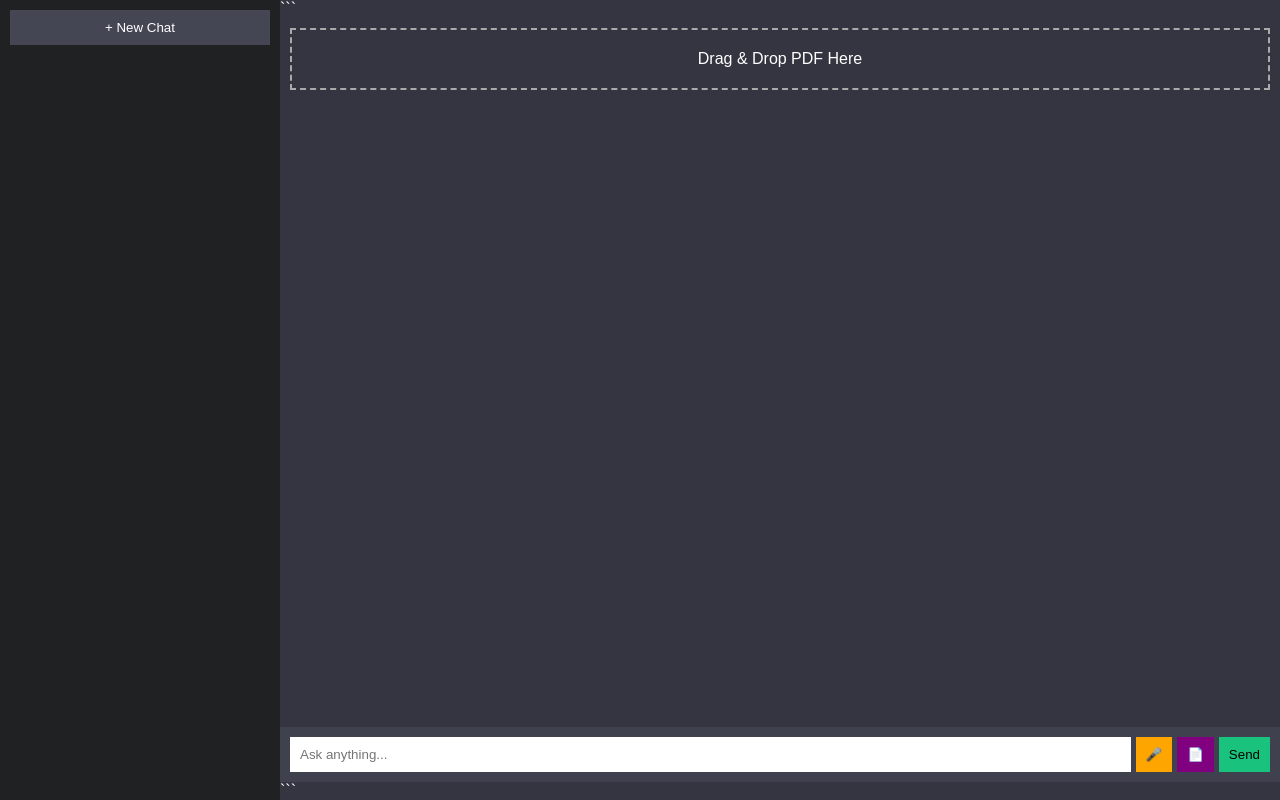
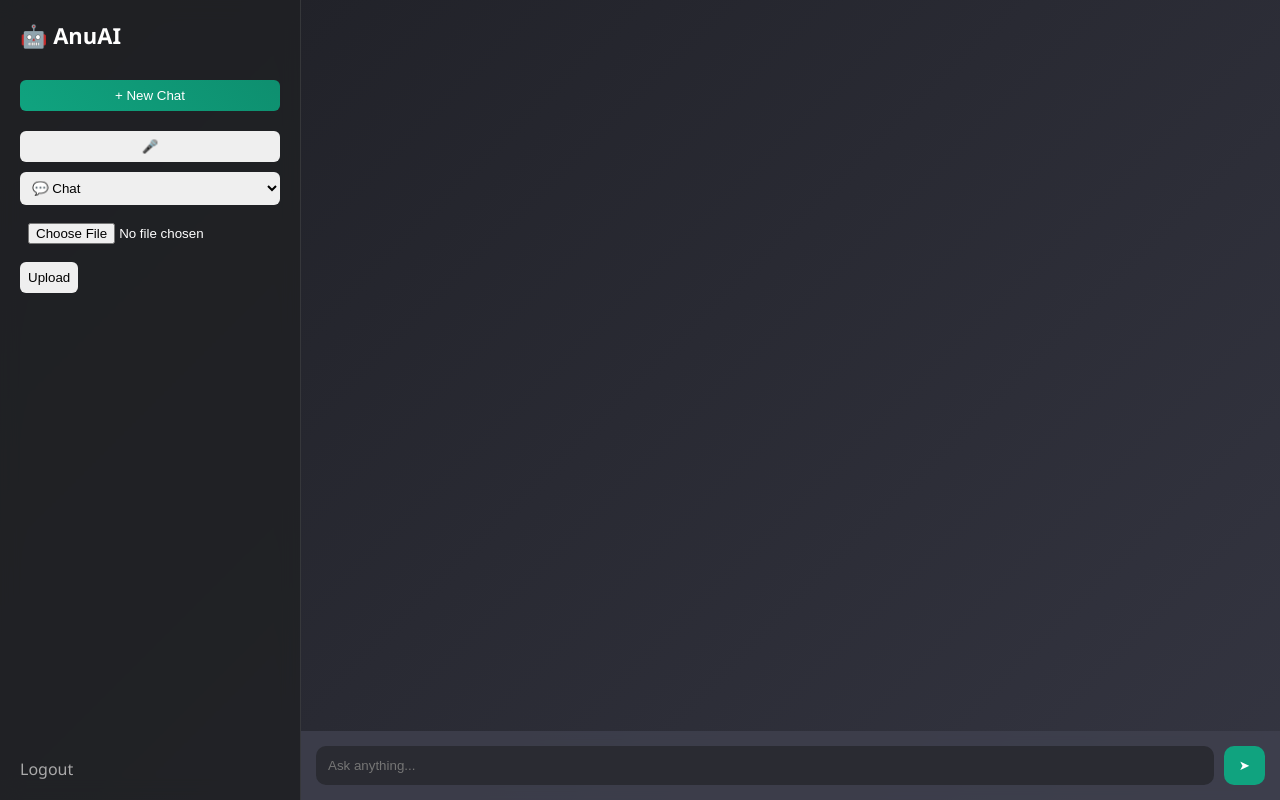
Before and after one commit to anuragotpl/anusmartstudy, a Flask app: page / in a window 1280 px wide. Run offline with Flask 3, Linux system fonts and the light colour scheme; a user stored in the database is signed in.

Commit message:
Update index.html

````diff
--- a/templates/index.html
+++ b/templates/index.html
@@ -1,259 +1,53 @@
 <!DOCTYPE html>
 
-<html lang="en">
+<html>
 <head>
-<meta charset="UTF-8">
-<title>Anu AI Pro</title>
-<meta name="viewport" content="width=device-width, initial-scale=1.0">
-
-<style>
-body {
-    margin: 0;
-    font-family: Arial;
-    display: flex;
-    height: 100vh;
-    background: #343541;
-    color: white;
-}
-
-/* Sidebar */
-.sidebar {
-    width: 260px;
-    background: #202123;
-    padding: 10px;
-    overflow-y: auto;
-}
-
-.sidebar button {
-    width: 100%;
-    padding: 10px;
-    margin-bottom: 10px;
-    background: #444654;
-    border: none;
-    color: white;
-    cursor: pointer;
-}
-
-/* Chat */
-.chat-container {
-    flex: 1;
-    display: flex;
-    flex-direction: column;
-}
-
-.chat-box {
-    flex: 1;
-    padding: 20px;
-    overflow-y: auto;
-}
-
-/* Messages */
-.message {
-    padding: 10px;
-    margin: 10px;
-    border-radius: 10px;
-    max-width: 70%;
-    animation: fadeIn 0.3s ease;
-}
-
-.user {
-    background: #0b93f6;
-    margin-left: auto;
-}
-
-.bot {
-    background: #444654;
-}
-
-/* Input */
-.input-box {
-    display: flex;
-    padding: 10px;
-    background: #40414f;
-    gap: 5px;
-}
-
-input {
-    flex: 1;
-    padding: 10px;
-    border: none;
-    outline: none;
-}
-
-button {
-    padding: 10px;
-    border: none;
-    cursor: pointer;
-}
-
-.send { background: #19c37d; }
-.voice { background: orange; }
-.upload { background: purple; }
-
-/* Drag Drop */
-.drop-area {
-    border: 2px dashed #aaa;
-    padding: 20px;
-    text-align: center;
-    margin: 10px;
-}
-
-/* Animation */
-@keyframes fadeIn {
-    from {opacity: 0; transform: translateY(10px);}
-    to {opacity: 1;}
-}
-</style>
-
+    <title>AnuAI Pro</title>
+    <link rel="stylesheet" href="/static/style.css">
 </head>
-
 <body>
 
+<div class="app">
+
+
+<!-- Sidebar -->
 <div class="sidebar">
-    <button onclick="newChat()">+ New Chat</button>
-    <div id="history"></div>
+    <div class="logo">🤖 AnuAI</div>
+
+    <button class="new-chat" onclick="newChat()">+ New Chat</button>
+<button id="micBtn">🎤</button>
+    <select id="mode">
+        <option value="normal">💬 Chat</option>
+        <option value="rag">📄 PDF</option>
+        <option value="image">🎨 Image</option>
+    </select>
+
+    <form action="/upload" method="POST" enctype="multipart/form-data">
+        <input type="file" name="file">
+        <button type="submit">Upload</button>
+    </form>
+
+    <div class="bottom">
+        <a href="/logout">Logout</a>
+    </div>
 </div>
 
-<div class="chat-container">
+<!-- Chat -->
+<div class="chat">
 
-```
-<div class="drop-area" id="drop">
-    Drag & Drop PDF Here
-</div>
+    <div id="chat-box" class="chat-box"></div>
 
-<div class="chat-box" id="chat"></div>
-
-<div class="input-box">
-    <input type="text" id="msg" placeholder="Ask anything...">
-    <button class="voice" onclick="startVoice()">🎤</button>
-    <button class="upload" onclick="uploadPDF()">📄</button>
-    <button class="send" onclick="sendMessage()">Send</button>
-</div>
-```
+    <div class="input-box">
+        <input id="msg" placeholder="Ask anything..." onkeypress="if(event.key==='Enter') send()">
+        <button onclick="send()">➤</button>
+    </div>
 
 </div>
 
-<script>
-let historyList = [];
 
-async function sendMessage() {
-    let input = document.getElementById("msg");
-    let text = input.value;
-    if (!text) return;
+</div>
 
-    addMessage(text, "user");
-    saveHistory(text);
-    input.value = "";
-
-    let res = await fetch("/chat", {
-        method: "POST",
-        headers: {"Content-Type": "application/json"},
-        body: JSON.stringify({message: text})
-    });
-
-    let data = await res.json();
-    typeEffect(data.reply);
-}
-
-function addMessage(text, type) {
-    let chat = document.getElementById("chat");
-    let div = document.createElement("div");
-    div.className = "message " + type;
-    div.innerText = text;
-    chat.appendChild(div);
-    chat.scrollTop = chat.scrollHeight;
-}
-
-/* Typing Animation */
-function typeEffect(text) {
-    let chat = document.getElementById("chat");
-    let div = document.createElement("div");
-    div.className = "message bot";
-    chat.appendChild(div);
-
-    let i = 0;
-    let interval = setInterval(() => {
-        div.innerText += text[i];
-        i++;
-        if (i >= text.length) clearInterval(interval);
-        chat.scrollTop = chat.scrollHeight;
-    }, 15);
-}
-
-/* Voice */
-function startVoice() {
-    let recognition = new (window.SpeechRecognition || window.webkitSpeechRecognition)();
-    recognition.start();
-
-    recognition.onresult = function(e) {
-        document.getElementById("msg").value = e.results[0][0].transcript;
-    };
-}
-
-/* PDF Upload */
-function uploadPDF() {
-    let input = document.createElement("input");
-    input.type = "file";
-    input.accept = "application/pdf";
-
-    input.onchange = async function() {
-        let file = input.files[0];
-        let formData = new FormData();
-        formData.append("file", file);
-
-        await fetch("/upload", {
-            method: "POST",
-            body: formData
-        });
-
-        alert("PDF Uploaded!");
-    };
-
-    input.click();
-}
-
-/* Drag & Drop */
-let drop = document.getElementById("drop");
-
-drop.ondragover = e => e.preventDefault();
-
-drop.ondrop = async e => {
-    e.preventDefault();
-    let file = e.dataTransfer.files[0];
-
-    let formData = new FormData();
-    formData.append("file", file);
-
-    await fetch("/upload", {
-        method: "POST",
-        body: formData
-    });
-
-    alert("PDF Uploaded!");
-};
-
-/* Chat History */
-function saveHistory(msg) {
-    historyList.push(msg);
-    renderHistory();
-}
-
-function renderHistory() {
-    let div = document.getElementById("history");
-    div.innerHTML = "";
-
-    historyList.forEach(h => {
-        let btn = document.createElement("button");
-        btn.innerText = h;
-        btn.onclick = () => addMessage(h, "user");
-        div.appendChild(btn);
-    });
-}
-
-function newChat() {
-    document.getElementById("chat").innerHTML = "";
-}
-</script>
+<script src="/static/script.js"></script>
 
 </body>
 </html>
````
